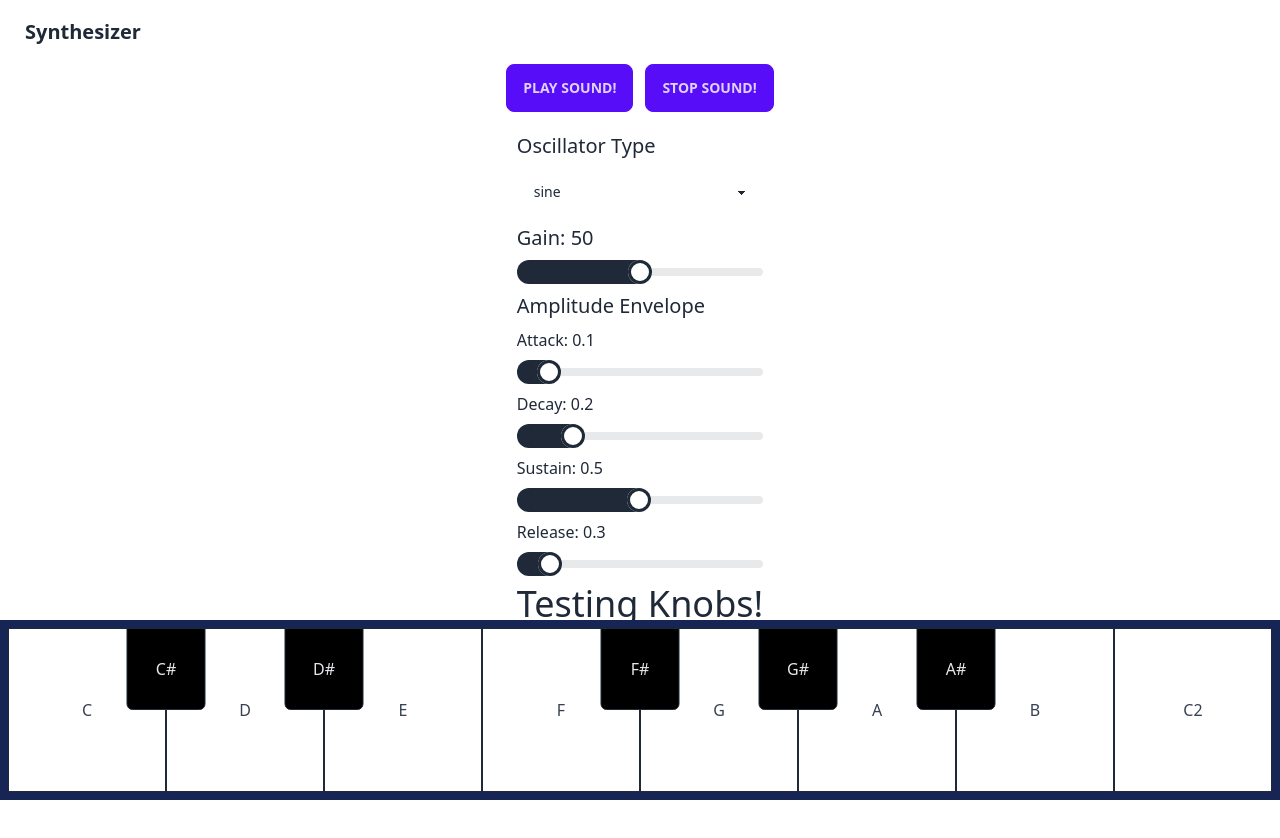
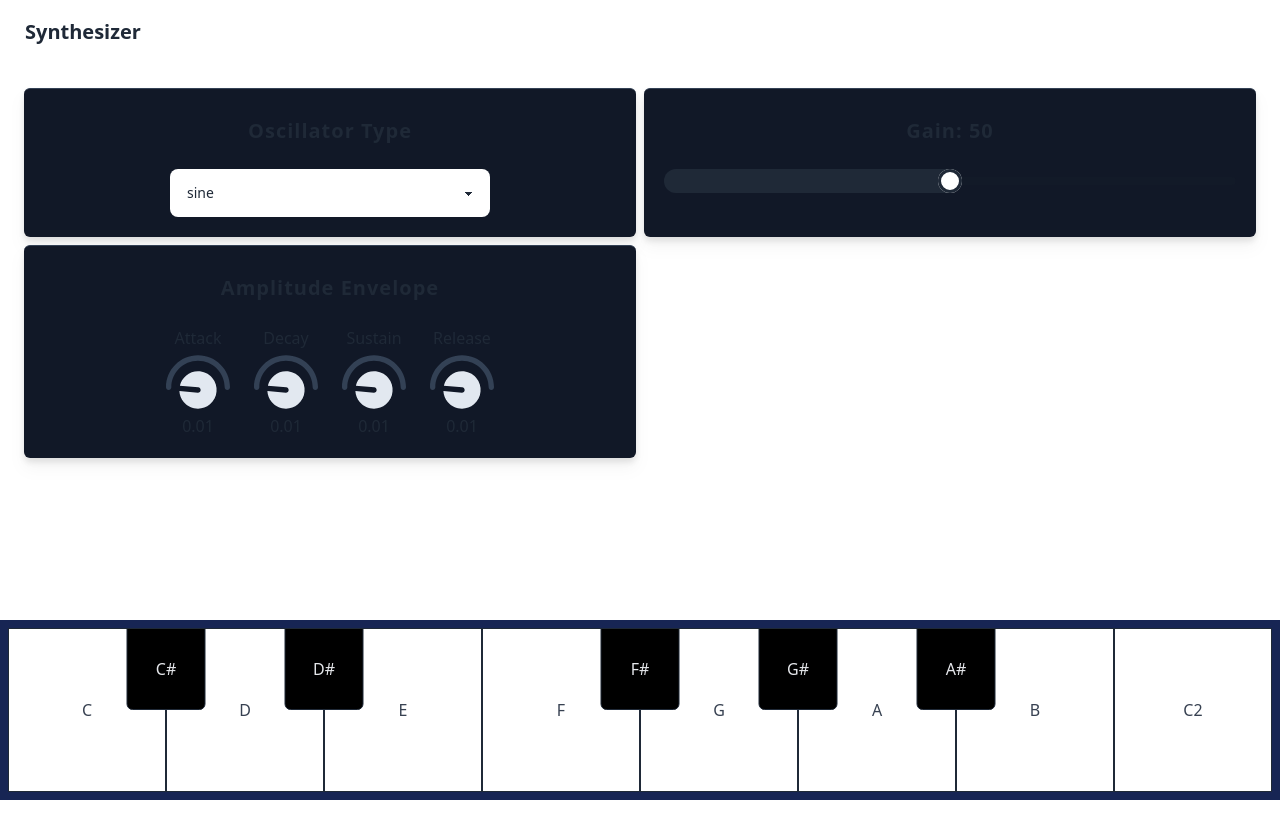
Before and after one commit to jwmdykes/web-synthesizer, a React (Create React App) app: page / in a window 1280 px wide. Shown: the top 838 px of the page. After the commit the page ends 800 px from the top, so only its background shows below. Built offline with nearby package versions, Linux system fonts and the light colour scheme.

Commit message:
organize settings into nice grid

```diff
--- a/src/App.tsx
+++ b/src/App.tsx
@@ -8,6 +8,7 @@ import React, {
 
 import Knob from './Knob';
 import Piano from './Piano';
+import ControlBoxHeader from './ControlBoxHeader';
 
 import {
   EnvelopeParams,
@@ -15,6 +16,8 @@ import {
   createOscillator,
   OscillatorTypes,
 } from './Oscillator';
+import SingleKnobControl from './SingleKnobControl';
+import ControlBox from './ControlBox';
 
 interface MIDIMessageEvent extends Event {
   data: Uint8Array;
@@ -40,31 +43,31 @@ function App() {
     setVolume(Number(event.target.value));
   };
 
-  const handleAttackChange = (event: React.ChangeEvent<HTMLInputElement>) => {
+  const handleAttackChange = (val: number) => {
     setEnvelopeParams((prevState) => ({
       ...prevState,
-      attack: Number(event.target.value),
+      attack: val,
     }));
   };
 
-  const handleDecayChange = (event: React.ChangeEvent<HTMLInputElement>) => {
+  const handleDecayChange = (val: number) => {
     setEnvelopeParams((prevState) => ({
       ...prevState,
-      decay: Number(event.target.value),
+      decay: Number(val),
     }));
   };
 
-  const handleSustainChange = (event: React.ChangeEvent<HTMLInputElement>) => {
+  const handleSustainChange = (val: number) => {
     setEnvelopeParams((prevState) => ({
       ...prevState,
-      sustain: Number(event.target.value),
+      sustain: Number(val),
     }));
   };
 
-  const handleReleaseChange = (event: React.ChangeEvent<HTMLInputElement>) => {
+  const handleReleaseChange = (val: number) => {
     setEnvelopeParams((prevState) => ({
       ...prevState,
-      release: Number(event.target.value),
+      release: Number(val),
     }));
   };
 
@@ -228,29 +231,12 @@ function App() {
 
       <main>
         <div
-          className={`flex flex-col gap-5`}
+          className={`flex flex-col gap-5 pt-6`}
           style={{ paddingBottom: `${pianoHeight + 16}px` }}
         >
-          <div className='flex flex-row gap-3 justify-center'>
-            <button
-              className={`btn ${
-                activeNotes.size > 0 ? 'btn-disabled' : 'btn-primary'
-              }`}
-              onClick={() => startEnvelope(60, 0.7)} // Assuming you want to play note 60 when the button is clicked
-            >
-              Play Sound!
-            </button>
-            <button
-              className='btn btn-primary'
-              onClick={() => {
-                activeNotes.forEach((_, note) => endEnvelope(note));
-              }} // Ends all currently playing notes
-            >
-              Stop Sound!
-            </button>
-          </div>
-          <div className='m-auto flex flex-col gap-2'>
-            <h2 className='text-xl'>Oscillator Type</h2>
+          <div className='px-6 grid grid-cols-2 gap-2'>
+            <ControlBox>
+              <ControlBoxHeader text='Oscillator Type'></ControlBoxHeader>
               <select
                 className='select w-full max-w-xs'
                 value={oscillatorType}
@@ -260,7 +246,10 @@ function App() {
                 <option value='square'>square</option>
                 <option value='triangle'>triangle</option>
               </select>
-            <h2 className='text-xl'>Gain: {volume}</h2>
+            </ControlBox>
+
+            <ControlBox>
+              <ControlBoxHeader text={`Gain: ${volume}`}></ControlBoxHeader>
               <input
                 type='range'
                 min={0}
@@ -269,54 +258,49 @@ function App() {
                 className='range'
                 onChange={handleVolumeChange}
               />
-            <h2 className='text-xl'>Amplitude Envelope</h2>
-            <h3>Attack: {envelopeParams.attack}</h3>
-            <input
-              type='range'
-              min={0.01}
-              max='1'
-              step='0.01'
-              value={envelopeParams.attack}
-              className='range'
+            </ControlBox>
+
+            <ControlBox>
+              <ControlBoxHeader text='Amplitude Envelope'></ControlBoxHeader>
+              <div className='flex gap-6'>
+                <SingleKnobControl
+                  text='Attack'
+                  defaultVal={0.01}
+                  minVal={0.01}
+                  maxVal={1}
+                  step={0.01}
+                  sensitivity={0.25}
                   onChange={handleAttackChange}
-            />
-            <h3>Decay: {envelopeParams.decay}</h3>
-            <input
-              type='range'
-              min={0}
-              max='1'
-              step='0.01'
-              value={envelopeParams.decay}
-              className='range'
+                ></SingleKnobControl>
+                <SingleKnobControl
+                  text='Decay'
+                  defaultVal={0.01}
+                  minVal={0.01}
+                  maxVal={1}
+                  step={0.01}
+                  sensitivity={0.25}
                   onChange={handleDecayChange}
-            />
-            <h3>Sustain: {envelopeParams.sustain}</h3>
-            <input
-              type='range'
-              min={0.01}
-              max='1'
-              step='0.01'
-              value={envelopeParams.sustain}
-              className='range'
+                ></SingleKnobControl>
+                <SingleKnobControl
+                  text='Sustain'
+                  defaultVal={0.01}
+                  minVal={0.01}
+                  maxVal={1}
+                  step={0.01}
+                  sensitivity={0.25}
                   onChange={handleSustainChange}
-            />
-            <h3>Release: {envelopeParams.release}</h3>
-            <input
-              type='range'
-              min={0.01}
-              max='3'
-              step='0.01'
-              value={envelopeParams.release}
-              className='range'
+                ></SingleKnobControl>
+                <SingleKnobControl
+                  text='Release'
+                  defaultVal={0.01}
+                  minVal={0.01}
+                  maxVal={1}
+                  step={0.01}
+                  sensitivity={0.25}
                   onChange={handleReleaseChange}
-            />
-            <h1 className='text-4xl'>Testing Knobs!</h1>
-            <Knob
-              maxVal={100}
-              minVal={0}
-              defaultVal={25}
-              sensitivity={0.75}
-            ></Knob>
+                ></SingleKnobControl>
+              </div>
+            </ControlBox>
           </div>
         </div>
         <div
--- /dev/null
+++ b/src/ControlBox.tsx
@@ -0,0 +1,9 @@
+import { ReactNode } from 'react';
+
+export default function ControlBox(props: { children: ReactNode }) {
+  return (
+    <div className='p-5 bg-gray-900 rounded-md border-t border-slate-700 drop-shadow-lg flex flex-col items-center'>
+      {props.children}
+    </div>
+  );
+}
--- /dev/null
+++ b/src/ControlBoxHeader.tsx
@@ -0,0 +1,7 @@
+export default function ControlBoxHeader(props: { text: string }) {
+  return (
+    <h2 className='p-2 pb-6 text-xl font-semibold tracking-wider'>
+      {props.text}
+    </h2>
+  );
+}
--- a/src/Knob.tsx
+++ b/src/Knob.tsx
@@ -1,6 +1,18 @@
 import { useState, useCallback, useEffect, MouseEventHandler } from 'react';
 import { ReactComponent as DialBackground } from './svg1.svg';
 import { ReactComponent as DialForeground } from './svg2.svg';
+
+function round(value: number, step: number) {
+  step || (step = 1.0);
+  var inv = 1.0 / step;
+  return Math.round(value * inv) / inv;
+}
+
+// Function to determine the number of decimal places
+function getDecimalPlaces(number: number) {
+  if (Math.floor(number) === number) return 0;
+  return number.toString().split('.')[1].length || 0;
+}
 
 // Convert a value to a rotation degree between minRotationDeg and maxRotationDeg
 const convertValueToRotation = (
@@ -34,7 +46,8 @@ const convertRotationToValue = (
   minVal: number,
   maxVal: number,
   minRotationDeg: number,
-  maxRotationDeg: number
+  maxRotationDeg: number,
+  step: number
 ) => {
   // First, clamp the rotation within the allowed range
   const clampedRotation = Math.min(
@@ -52,9 +65,12 @@ const convertRotationToValue = (
   const valueRange = maxVal - minVal;
 
   // Apply the percentage to the value range
-  const value = rotationPercentage * valueRange + minVal;
+  let value = rotationPercentage * valueRange + minVal;
 
-  return Math.round(value);
+  // Round to the nearest increment of the step
+  value = round(value, step);
+
+  return value;
 };
 
 // Define a type for the component's props
@@ -62,18 +78,29 @@ type KnobProps = {
   maxVal: number;
   minVal: number;
   defaultVal: number;
+  step: number;
   sensitivity: number;
+  onChange: (val: number) => void;
 };
 
 const Knob: React.FC<KnobProps> = ({
   maxVal,
   minVal,
   defaultVal,
+  step,
   sensitivity,
+  onChange,
 }) => {
   const minRotationDeg = -130;
   const maxRotationDeg = 40;
-  const [currVal, setCurrVal] = useState(defaultVal);
+  const stepDecimalPlaces = getDecimalPlaces(step);
+  const [currVal, _setCurrVal] = useState(defaultVal);
+
+  const setCurrVal = (val: number) => {
+    _setCurrVal(val);
+    onChange(val);
+  };
+
   const [rotation, setRotation] = useState(
     convertValueToRotation(
       defaultVal,
@@ -112,7 +139,8 @@ const Knob: React.FC<KnobProps> = ({
           minVal,
           maxVal,
           minRotationDeg,
-          maxRotationDeg
+          maxRotationDeg,
+          step
         ); // Convert rotation to value
         setCurrVal(newVal); // Set the new value
       }
@@ -134,7 +162,7 @@ const Knob: React.FC<KnobProps> = ({
         minRotationDeg,
         maxRotationDeg
       )
-    )
+    );
   }, []);
 
   // Add event listeners when dragging starts and remove them when it ends
@@ -176,7 +204,7 @@ const Knob: React.FC<KnobProps> = ({
             ></DialForeground>
           </div>
         </div>
-        <span>{currVal}</span>
+        <span>{currVal.toFixed(stepDecimalPlaces)}</span>
         {/* <input
           type='range'
           min={minRotationDeg}
--- /dev/null
+++ b/src/SingleKnobControl.tsx
@@ -0,0 +1,25 @@
+import Knob from './Knob';
+
+export default function SingleKnobControl(props: {
+  text: string;
+  onChange: (val: number) => void;
+  maxVal: number;
+  minVal: number;
+  defaultVal: number;
+  step: number;
+  sensitivity: number;
+}) {
+  return (
+    <div className='flex flex-col items-center'>
+      <h3>{props.text}</h3>
+      <Knob
+        defaultVal={props.defaultVal}
+        minVal={props.minVal}
+        maxVal={props.maxVal}
+        step={props.step}
+        sensitivity={props.sensitivity}
+        onChange={props.onChange}
+      ></Knob>
+    </div>
+  );
+}
--- a/src/index.tsx
+++ b/src/index.tsx
@@ -1,7 +1,7 @@
 import React from 'react';
 import ReactDOM from 'react-dom/client';
 import App from './App';
-import "./index.css"
+import './index.css';
 
 const root = ReactDOM.createRoot(
   document.getElementById('root') as HTMLElement
```
Lines whose indentation alone changed are shown as unchanged.
